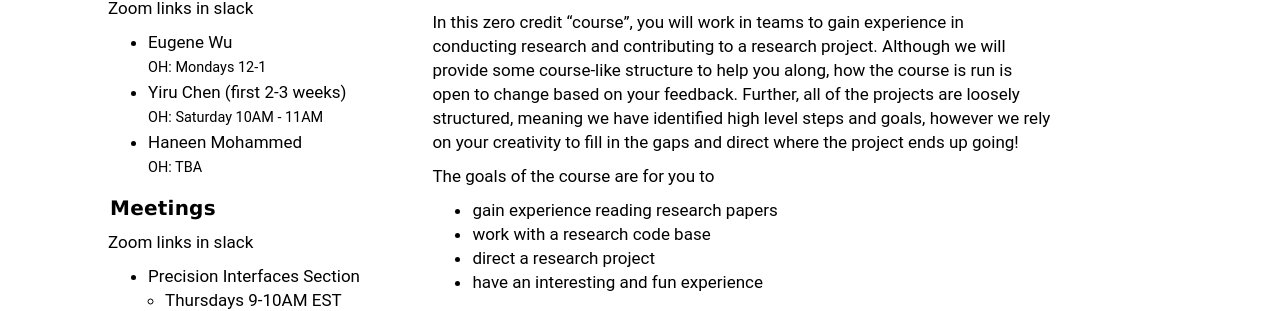
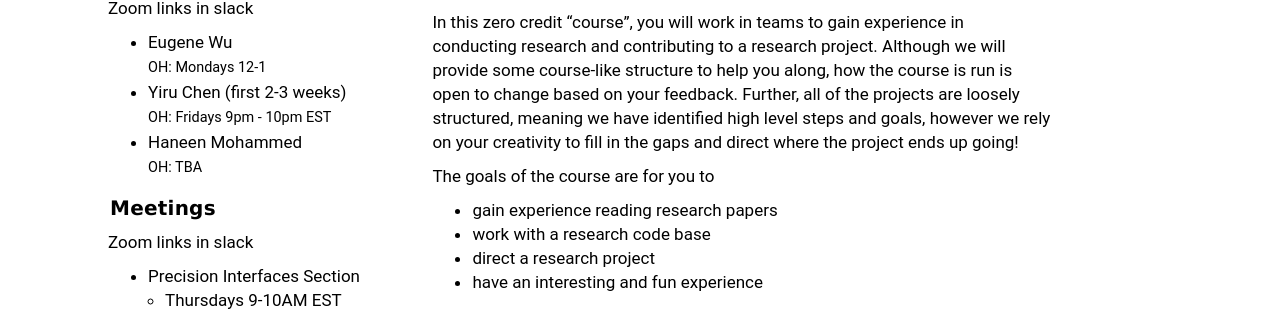
Before and after one commit to cudbg/summer20, a Jekyll site: the page built from index.md, in a window 1280 px wide. Shown: the part 221-532 px from the top of the page. Built offline with Jekyll 4.4.1, drawn with Linux system fonts in a browser that asks for light colours; our own code applies the rules of GitHub Pages for plain Markdown files.

Commit message:
Update index_left.md

```diff
--- a/_includes/index_left.md
+++ b/_includes/index_left.md
@@ -5,7 +5,7 @@ Zoom links in slack
 * Eugene Wu
   <small>OH: Mondays 12-1 </small>
 * Yiru Chen (first 2-3 weeks)
-  <small>OH: Saturday 10AM - 11AM </small>
+  <small>OH: Fridays 9pm - 10pm EST </small>
 * Haneen Mohammed
   <small>OH: TBA</small>
 
```
